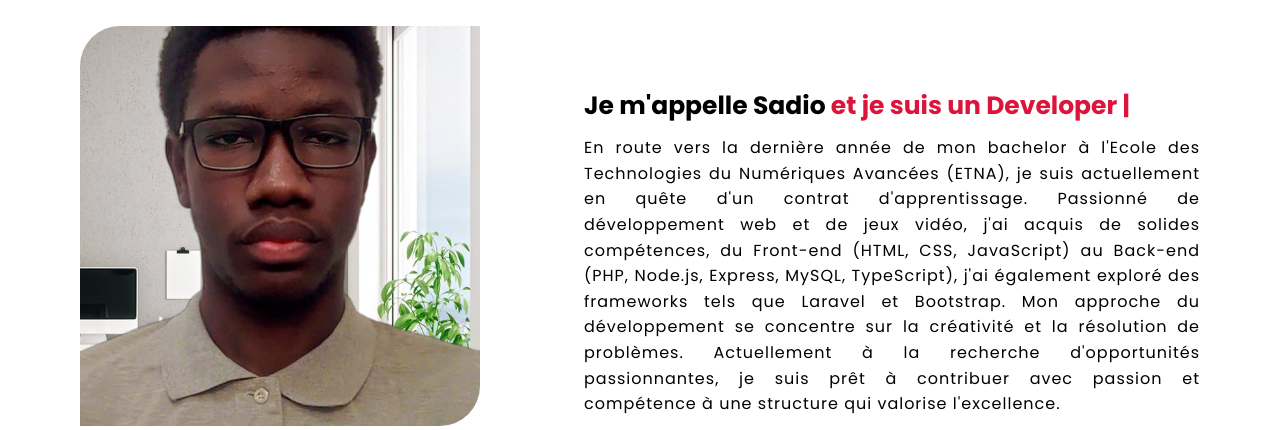
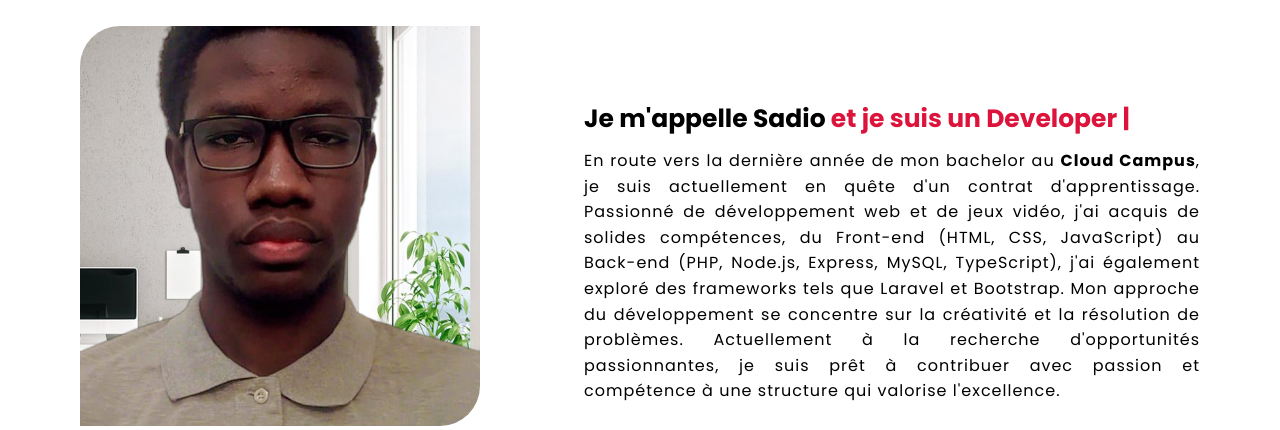
Before and after one commit to sadio54/portfolio-sadio, a plain HTML site: page index.html in a window 1280 px wide. Shown: the part 1000-1430 px from the top of the page. Drawn offline with nearby package versions, Linux system fonts and the light colour scheme.

Commit message:
Update index.html

```diff
--- a/index.html
+++ b/index.html
@@ -107,7 +107,7 @@
                <div class="text">Je m'appelle Sadio <span class="break">et je suis un <span class="typing2"></span>
                   </span>
                </div>
-               <p>En route vers la dernière année de mon bachelor à l'Ecole des Technologies du Numériques Avancées (ETNA), je suis actuellement en quête d'un contrat d'apprentissage. Passionné de développement web et de jeux vidéo, j'ai acquis de solides compétences, du Front-end (HTML, CSS, JavaScript) au Back-end (PHP, Node.js, Express, MySQL, TypeScript), j'ai également exploré des frameworks tels que Laravel et Bootstrap. Mon approche du développement se concentre sur la créativité et la résolution de problèmes. Actuellement à la recherche d'opportunités passionnantes, je suis prêt à contribuer avec passion et compétence à une structure qui valorise l'excellence.</p>
+               <p>En route vers la dernière année de mon bachelor au <b>Cloud Campus</b>, je suis actuellement en quête d'un contrat d'apprentissage. Passionné de développement web et de jeux vidéo, j'ai acquis de solides compétences, du Front-end (HTML, CSS, JavaScript) au Back-end (PHP, Node.js, Express, MySQL, TypeScript), j'ai également exploré des frameworks tels que Laravel et Bootstrap. Mon approche du développement se concentre sur la créativité et la résolution de problèmes. Actuellement à la recherche d'opportunités passionnantes, je suis prêt à contribuer avec passion et compétence à une structure qui valorise l'excellence.</p>
                </a>
             </div>
          </div>
```
